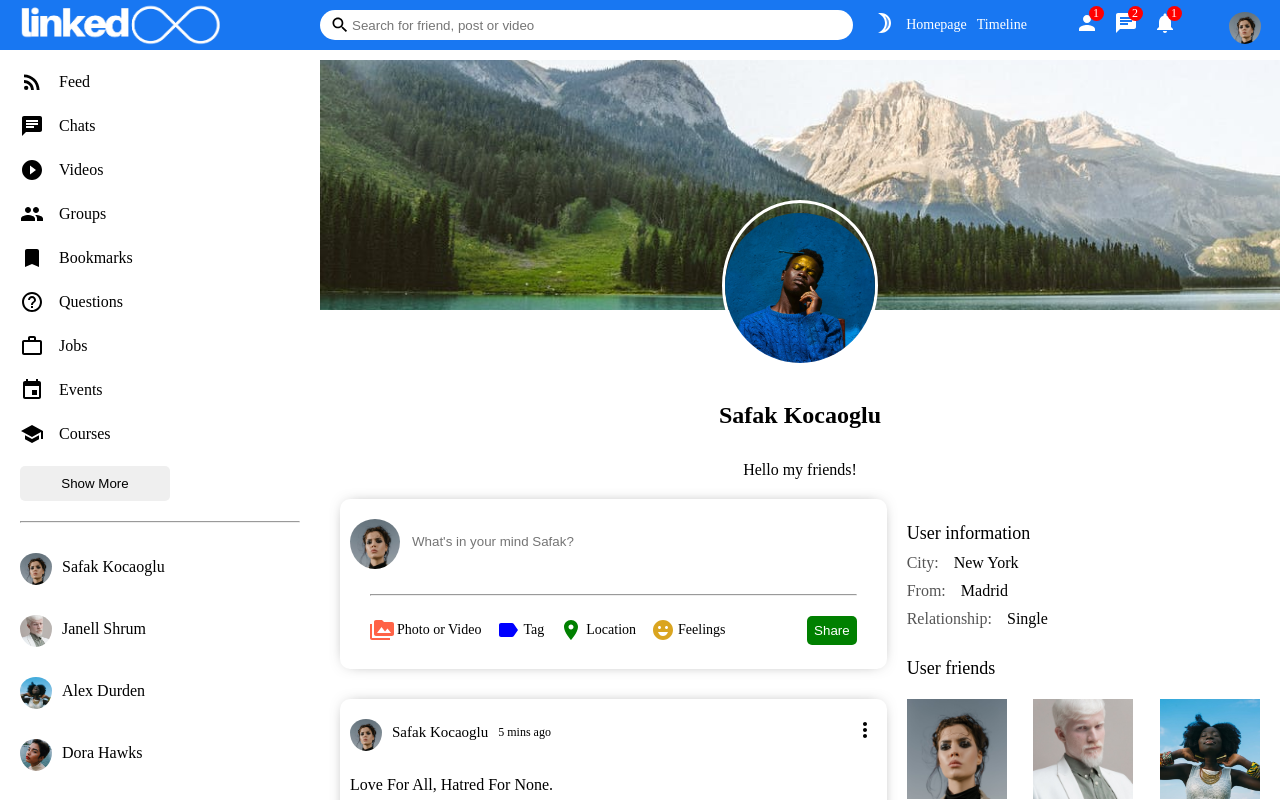
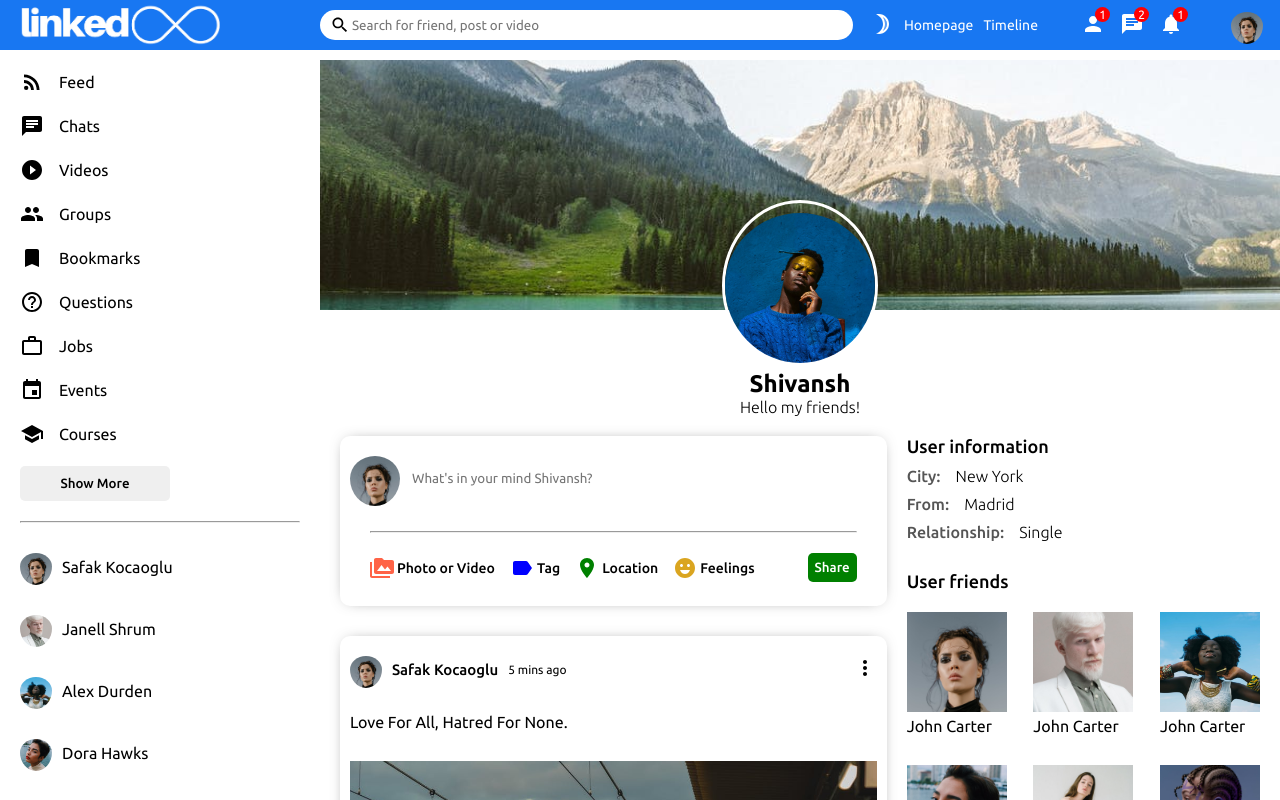
Before and after one commit to ShivanshKumar760/Connect, a React (Vite) app in the folder client/: page / in a window 1280 px wide. Shown: the top 800 px of the page. Built offline with nearby package versions, Linux system fonts and the light colour scheme.

Commit message:
font added

```diff
--- a/client/public/index.html
+++ b/client/public/index.html
@@ -5,11 +5,11 @@
   <meta charset="utf-8" />
   <meta name="viewport" content="width=device-width, initial-scale=1" />
   <meta name="description" content="Web site created using create-react-app" />
-  <link
-    href="https://fonts.googleapis.com/css2?family=Roboto:ital,wght@0,100;0,300;0,400;0,500;0,700;0,900;1,500&display=swap"
-    rel="stylesheet">
-    <link rel="stylesheet" href="style.css">
-  <title>Social App</title>
+  <link rel="stylesheet" href="style.css">
+  <link rel="preconnect" href="https://fonts.googleapis.com">
+  <link rel="preconnect" href="https://fonts.gstatic.com" crossorigin>
+  <link href="https://fonts.googleapis.com/css2?family=Ubuntu:ital,wght@0,300;0,400;0,500;0,700;1,300;1,400;1,500;1,700&display=swap" rel="stylesheet">
+  <title>Linked-get connected</title>
 </head>
 
 <body>
--- a/client/public/style.css
+++ b/client/public/style.css
@@ -1,4 +1,4 @@
 *{
     margin: 0;
-    font-family: 'Roboto', sans-serif;
+    font-family: 'Ubuntu' !important;
 }
--- a/client/src/components/rightbar/Rightbar.jsx
+++ b/client/src/components/rightbar/Rightbar.jsx
@@ -4,6 +4,7 @@ import Online from "../online/Online";
 
 /* eslint-disable react/prop-types */
 export default function Rightbar({ profile }) {
+  console.log(profile);
   const HomeRightbar = () => {
     return (
       <>
--- a/client/src/components/share/Share.jsx
+++ b/client/src/components/share/Share.jsx
@@ -9,12 +9,10 @@ export default function Share() {
       <div className="shareWrapper">
         <div className="shareTop">
           <img className="shareProfileImg" src="/assets/person/1.jpeg" alt="" />
-          <input
-            placeholder="What's in your mind Safak?"
-            className="shareInput"
-          />
+          <input placeholder="What's in your mind Shivansh?" className="shareInput"/>
         </div>
         <hr className="shareHr"/>
+        {/* Share options below  */}
         <div className="shareBottom">
             <div className="shareOptions">
                 <div className="shareOption">
--- a/client/src/components/topbar/Topbar.jsx
+++ b/client/src/components/topbar/Topbar.jsx
@@ -18,22 +18,24 @@ export default function Topbar() {
   }
   return (
     <div className="topbarContainer">
+      {/* left side of topbar */}
       <div className="topbarLeft">
         <span className="logo"><img src={theme==="light"?logo:lightLogo} alt="dark-logo" /></span>
       </div>
+
+      {/* Center of topbar */}
       <div className="topbarCenter">
         <div className="searchbar">
           <Search className="searchIcon" />
-          <input
-            placeholder="Search for friend, post or video"
-            className="searchInput"
-          />
+          <input placeholder="Search for friend, post or video" className="searchInput"/>
         </div>
       </div>
+
+      {/* right side of topbar */}
       <div className="topbarRight">
           <div className="topbarLinks">
             <span onClick={handleTheme} className="toggleTheme topbarLink">{theme==="light"?
-            <Brightness3TwoTone className="toggleIcon"/>:<Brightness7TwoTone lassName="toggleIcon"/>
+              <Brightness3TwoTone className="toggleIcon"/>:<Brightness7TwoTone className="toggleIcon"/>
             }</span>
             <span className="topbarLink">Homepage</span>
             <span className="topbarLink">Timeline</span>
--- a/client/src/index.css
+++ b/client/src/index.css
@@ -1,5 +1,7 @@
+@import url('https://fonts.googleapis.com/css2?family=Ubuntu:ital,wght@0,300;0,400;0,500;0,700;1,300;1,400;1,500;1,700&display=swap');
 body{
   margin: 0;
+  font-family: "Ubuntu";
 }
 
 
@@ -8,3 +10,8 @@ body.dark {
   color: #fff !important;
   /* Add other dark mode styles here */
 }
+
+*{
+  margin: 0;
+  font-family: 'Ubuntu' !important;
+}
--- a/client/src/pages/login/Login.jsx
+++ b/client/src/pages/login/Login.jsx
@@ -7,7 +7,7 @@ export default function Login() {
         <div className="loginLeft">
           <h3 className="loginLogo">Lamasocial</h3>
           <span className="loginDesc">
-            Connect with friends and the world around you on Lamasocial.
+            Linked Get Connected.
           </span>
         </div>
         <div className="loginRight">
--- a/client/src/pages/profile/Profile.jsx
+++ b/client/src/pages/profile/Profile.jsx
@@ -25,7 +25,7 @@ export default function Profile() {
               />
             </div>
             <div className="profileInfo">
-                <h4 className="profileInfoName">Safak Kocaoglu</h4>
+                <h4 className="profileInfoName">Shivansh</h4>
                 <span className="profileInfoDesc">Hello my friends!</span>
             </div>
           </div>
```
Lines whose indentation alone changed are shown as unchanged.
